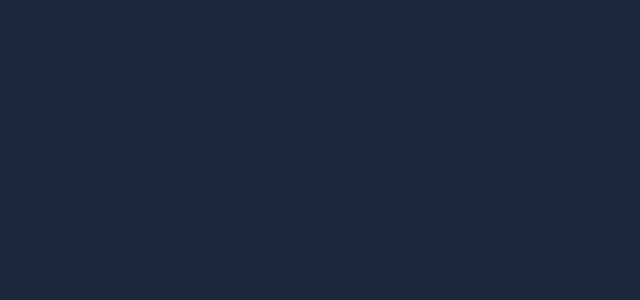
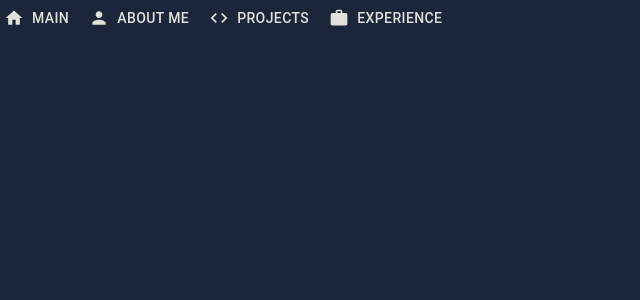
Before and after one commit to YuvalAnteby/portfolio, a React (Create React App) app: page / in a window 1280 px wide. Shown: the top 300 px of the page, without its empty margins (0-640 px from the left). Built offline with nearby package versions, Linux system fonts and the light colour scheme.

Commit message:
Created basic navigation between pages

```diff
--- a/package.json
+++ b/package.json
@@ -5,6 +5,7 @@
   "dependencies": {
     "@emotion/react": "^11.14.0",
     "@emotion/styled": "^11.14.0",
+    "@mui/icons-material": "^6.4.11",
     "@mui/material": "^6.3.1",
     "@mui/styled-engine-sc": "^6.3.1",
     "cra-template": "1.2.0",
--- a/src/App.js
+++ b/src/App.js
@@ -2,11 +2,9 @@ import React from 'react';
 import {Route, Routes} from 'react-router-dom'; // install
 import {ThemeProvider, CssBaseline} from '@mui/material'; // install
 import Main from './pages/Main';
-import Navbar from './components/Navbar';
 import About from './pages/About';
 import Projects from './pages/Projects';
 import Experience from './pages/Experience';
-import Contact from './components/Contact';
 import darkTheme from './darkTheme';
 
 function App() {
@@ -15,6 +13,9 @@ function App() {
             <CssBaseline/> {/* Ensures background and text colors are applied globally */}
             <Routes>
                 <Route path="/" element={<Main/>}/>
+                <Route path="/About-Me" element={<About/>}/>
+                <Route path="/Projects" element={<Projects/>}/>
+                <Route path="/Experience" element={<Experience/>}/>
             </Routes>
         </ThemeProvider>
     )
--- a/src/components/Navbar.js
+++ b/src/components/Navbar.js
@@ -1,13 +1,45 @@
 import React from "react";
-import {Box} from "@mui/material";
+import {Button, Stack} from "@mui/material";
+import HomeIcon from '@mui/icons-material/Home';
+import PersonIcon from '@mui/icons-material/Person'
+import WorkIcon from "@mui/icons-material/Work";
+import CodeIcon from '@mui/icons-material/Code';
+import {useNavigate} from "react-router-dom";
 
 const Navbar = () => {
-    const navItems = ['About me', 'projects', 'experience', 'contact'];
+    const navItems = [
+        {label: 'Main', icon: <HomeIcon />},
+        {label: 'About Me', icon: <PersonIcon />},
+        {label: 'Projects', icon: <CodeIcon />},
+        {label: 'Experience', icon: <WorkIcon />},
+    ];
+
+    // Navigate to the selected page
+    const navigate = useNavigate();
+    const handleClick = (item) => {
+        if (item.label === "Main") {
+            navigate("/");
+        } else {
+            navigate(`/${item.label}`);
+        }
+    }
 
     return (
-        <Box>
+        <Stack
+        direction="row"
+        spacing={1}>
+            {navItems.map((item, i) => (
+                <Button
+                    key={i}
+                    variant="text"
+                    startIcon={item.icon}
+                    onClick={() => handleClick(item)}
+                >
+                    {item.label}
+                </Button>
+            ))}
 
-        </Box>
+        </Stack>
     );
 };
 
```
Also changed, not shown: 1 other file (tests, documents, lock files or other folders).
